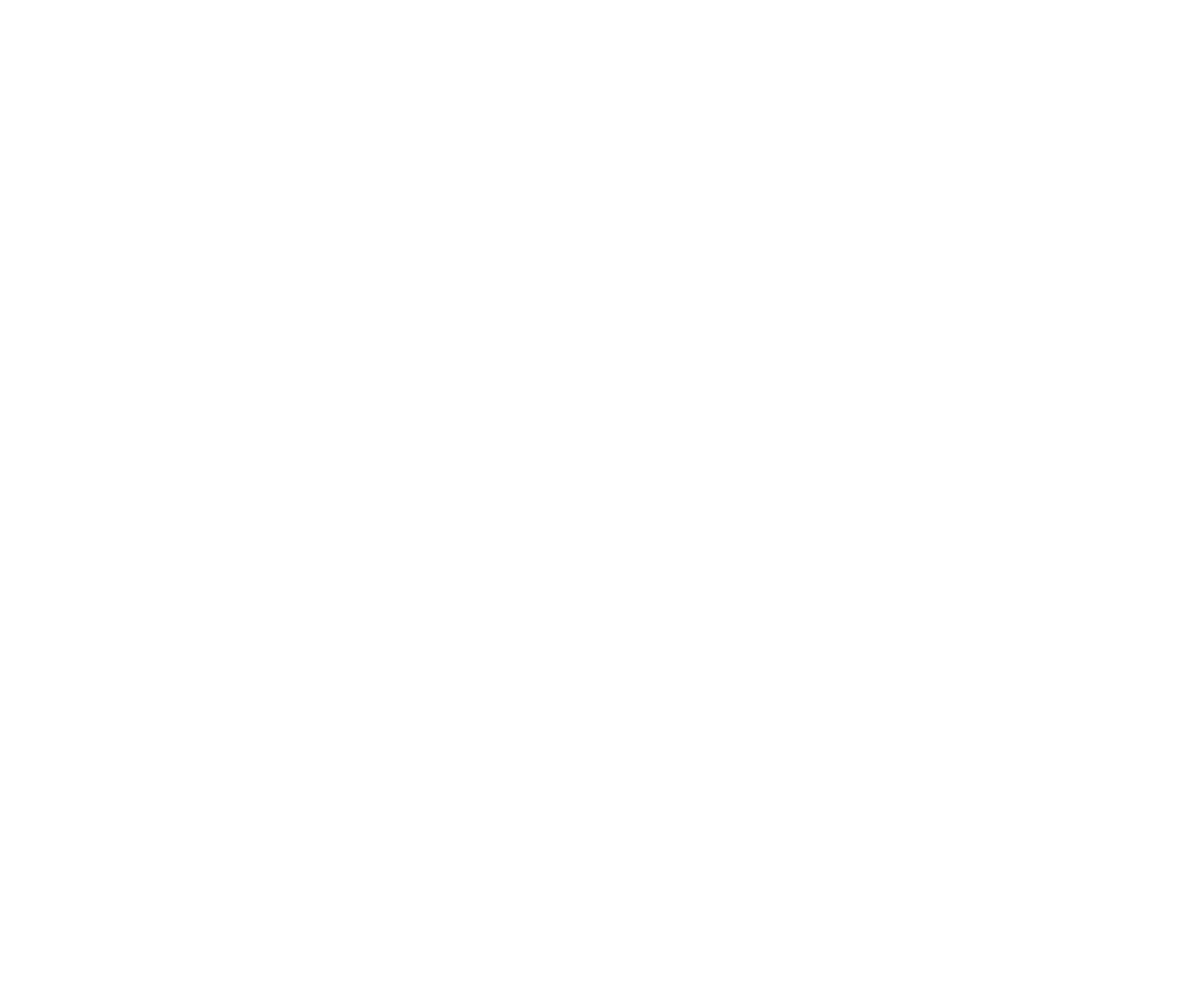
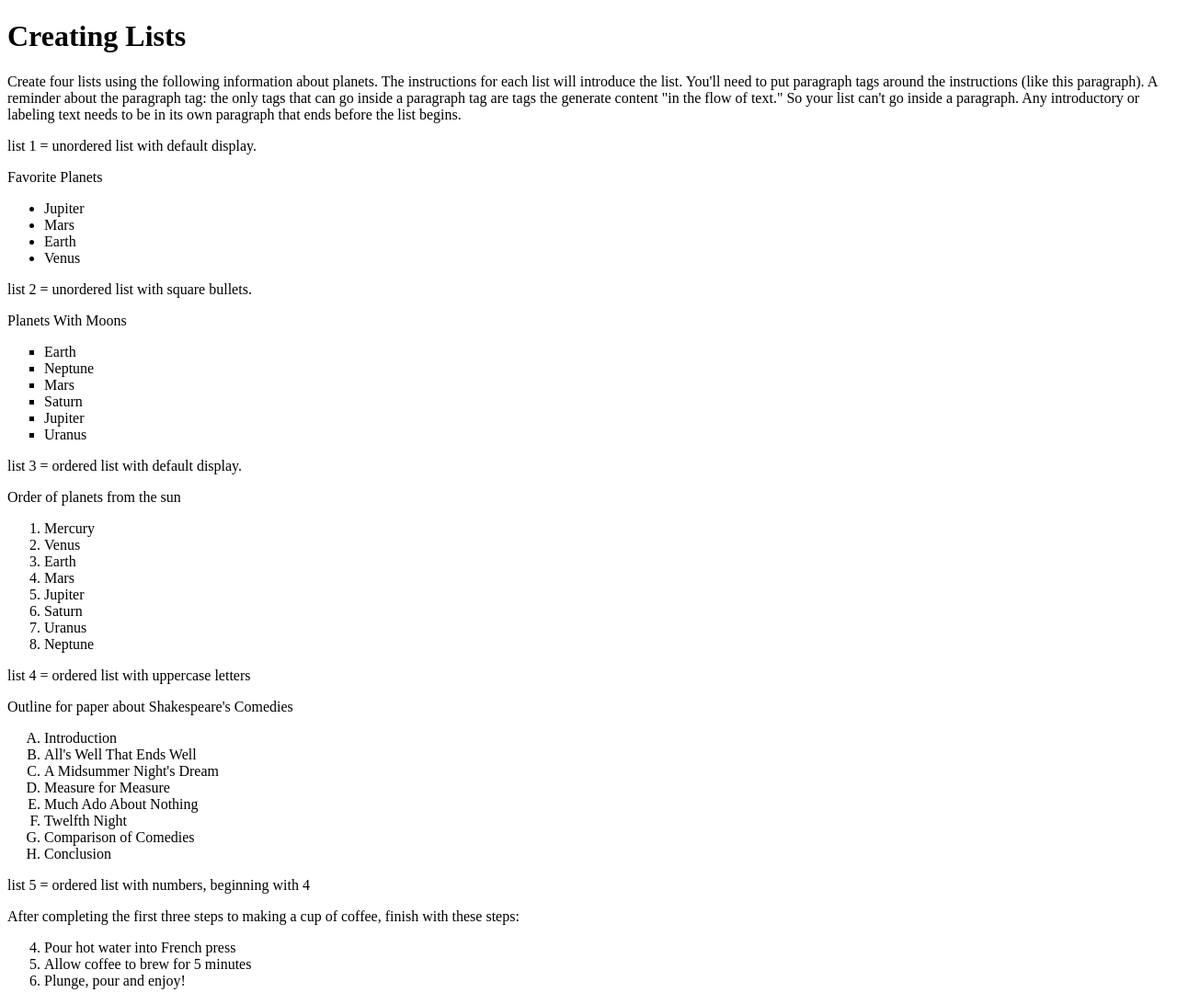
Before and after one commit to JesusM252005/Exercise-4, a plain HTML site: page flat-list/flat-list.html in a window 1280 px wide. Shown: the whole page at 92% size. Before the commit the page ends 800 px from the top, so only its background shows below. Drawn offline with Linux system fonts and the light colour scheme.

Commit message:
Add in more tags

```diff
--- a/flat-list/flat-list.html
+++ b/flat-list/flat-list.html
@@ -3,4 +3,95 @@
     <head>
             <meta charset="UTF=8">
             <meta name="viewport" content="width=device-width, initial-scale=1.0">
-            <title>Flat List</title>
+            <title>Creating lists</title>
+    </head>
+
+    <body>
+        <h1>Creating Lists</h1>
+
+<p>
+Create four lists using the following information about planets. The instructions for each list will introduce the list.
+You'll need to put paragraph tags around the instructions (like this paragraph).
+A reminder about the paragraph tag: the only tags that can go inside a paragraph tag are tags the generate content "in the flow of text."
+So your list can't go inside a paragraph.
+Any introductory or labeling text needs to be in its own paragraph that ends before the list begins.
+</p>
+
+<p>
+list 1 = unordered list with default display.
+</p>
+
+<p>Favorite Planets</p>
+
+<ul>
+<li>Jupiter</li>
+<li>Mars</li>
+<li>Earth</li>
+<li>Venus</li>
+</ul>
+
+<p>
+list 2 = unordered list with square bullets.
+</p>
+
+<p>Planets With Moons</p>
+
+<ul style="list-style-type: square;">
+<li>Earth</li>
+<li>Neptune</li>
+<li>Mars</li>
+<li>Saturn</li>
+<li>Jupiter</li>
+<li>Uranus</li>
+</ul>
+
+<p>
+list 3 = ordered list with default display.
+</p>
+
+<p>Order of planets from the sun</p>
+
+<ol>
+<li>Mercury</li>
+<li>Venus</li>
+<li>Earth</li>
+<li>Mars</li>
+<li>Jupiter</li>
+<li>Saturn</li>
+<li>Uranus</li>
+<li>Neptune</li>
+</ol>
+
+<p>
+list 4 = ordered list with uppercase letters
+</p>
+
+<p>Outline for paper about Shakespeare's Comedies</p>
+
+<ul style="list-style-type: upper-alpha;">
+<li>Introduction</li>
+<li>All's Well That Ends Well</li>
+<li>A Midsummer Night's Dream</li>
+<li>Measure for Measure</li>
+<li>Much Ado About Nothing</li>
+<li>Twelfth Night</li>
+<li>Comparison of Comedies</li>
+<li>Conclusion</li>
+</ul>
+
+<p>
+list 5 = ordered list with numbers, beginning with 4
+</p>
+
+<p>
+After completing the first three steps to making a cup of coffee, finish with these steps:
+</p>
+
+<ol start="4">
+<li>Pour hot water into French press</li>
+<li>Allow coffee to brew for 5 minutes</li>
+<li>Plunge, pour and enjoy!</li>
+</ol>
+
+    </body>
+</html>
```
Also changed, not shown: nested-list-space-nav/nested-list-space-nav.html (+44 -1 lines).
